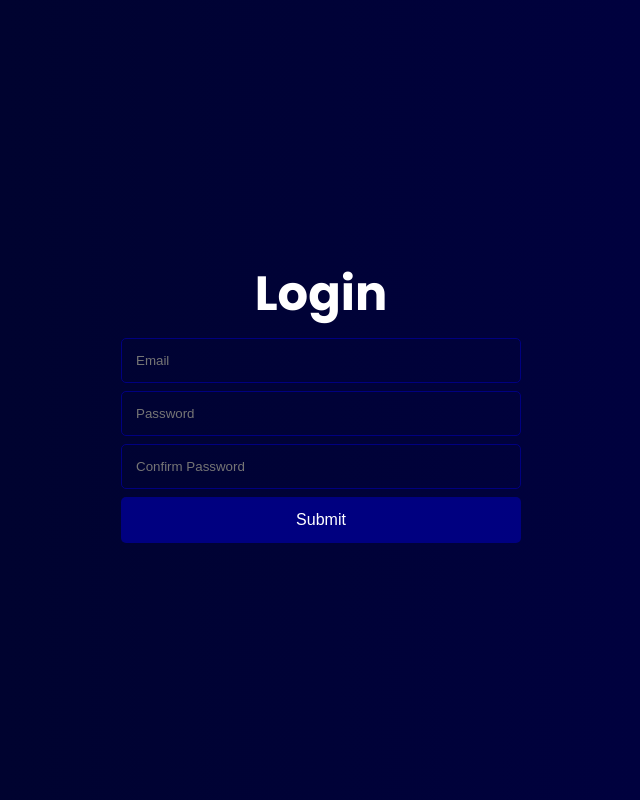
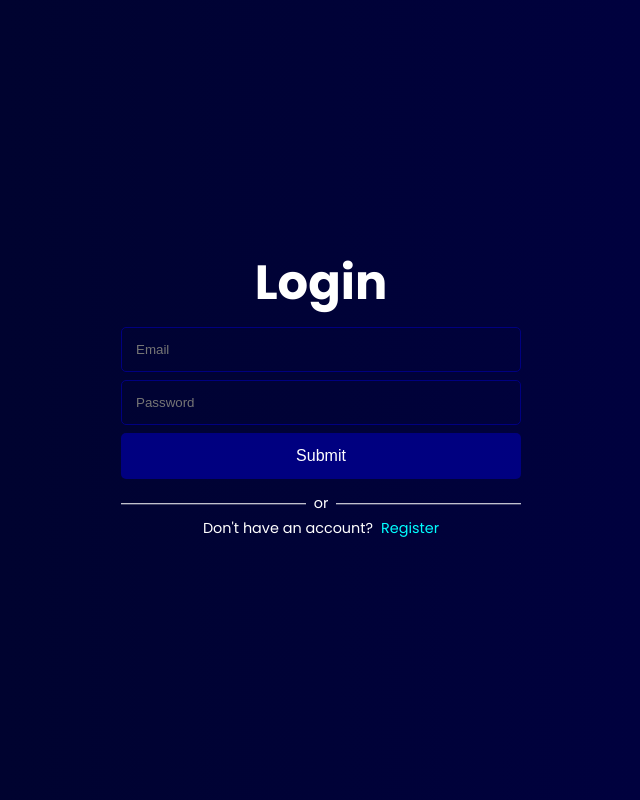
Before and after one commit to RizWaaN3024/sveltekit-fullstack-todo-app, a SvelteKit app: page / in a window 1280 px wide. Shown: the whole page, without its empty margins (319-959 px from the left). Built offline with nearby package versions, Linux system fonts and the light colour scheme.

Commit message:
Added Registration functionality in authentication page

```diff
--- a/src/components/Authenticate.svelte
+++ b/src/components/Authenticate.svelte
@@ -2,11 +2,27 @@
   let email = "";
   let password = "";
   let confirmPass = "";
+  let error = false;
+  let register = false;
+
+  function handleAuthenticate() {
+    if (!email || !password || (register && !confirmPass)) {
+        error = true;
+        return;
+    }
+  }
+
+  function handleRegister() {
+    register = !register;
+  }
 </script>
 
 <div class="authContainer">
   <form action="">
-    <h1>Login</h1>
+    <h1>{register ? "Register" : "Login"}</h1>
+    {#if error}
+    <p class="error">The information you have entered is not correct</p>
+    {/if}
     <label>
         <p class={email ? " above" : " center"}>Email</p>
       <input
@@ -27,6 +43,7 @@
         id=""
       />
     </label>
+    {#if register}
     <label>
         <p class={confirmPass ? " above" : " center"}>Confirm Password</p>
       <input
@@ -37,8 +54,22 @@
         id=""
       />
     </label>
+    {/if}
     <button type="button">Submit</button>
   </form>
+  <div class="options">
+    <p>or</p>
+    {#if register}
+    <div><p>Already have an account?</p>
+        <p on:click={handleRegister} on:keydown={() => {}}>Login</p>
+    </div>
+    {:else}
+    <div>
+        <p>Don't have an account?</p>
+        <p on:click={handleRegister} on:keydown={() => {}}>Register</p>
+    </div>
+    {/if}
+  </div>
 </div>
 
 <style>
@@ -55,6 +86,10 @@
     display: flex;
     flex-direction: column;
     gap: 8px;
+  }
+
+  form,
+  .options {
     width: 400px;
     max-width: 100%;
     margin: 0 auto;
@@ -84,6 +119,10 @@
   form input:focus {
     border: none;
     outline: none;
+  }
+
+  form label:focus-within {
+    border-color: blue;
   }
 
   form button {
@@ -125,4 +164,57 @@
     border: 1px solid transparent;
     opacity: 0;
   }
+
+  .error {
+    color: coral;
+    font-size: 0.9rem;
+  }
+
+  .options {
+    padding: 14px 0;
+    overflow: hidden;
+    font-size: 0.9rem;
+    display: flex;
+    flex-direction: column;
+    gap: 4px;
+  }
+
+  .options > p{
+    position: relative;
+    text-align: center;
+    width: fit-content;
+    margin: 0 auto;
+    padding: 0 8px;
+  }
+
+  .options > p::after,
+  .options > p::before {
+    position: absolute;
+    content: '';
+    top: 50%;
+    transform: translateY(-50%);
+    width: 100vw;
+    height: 1.5px;
+    background: white;
+  }
+
+  .options > p::after {
+    right: 100%;
+  }
+
+  .options > p::before {
+    left: 100%;
+  }
+
+  .options div {
+    display: flex;
+    align-items: center;
+    gap: 8px;
+    justify-content: center;
+  }
+
+  .options div p:last-of-type {
+    color: cyan;
+    cursor: pointer;
+  }
 </style>
```
